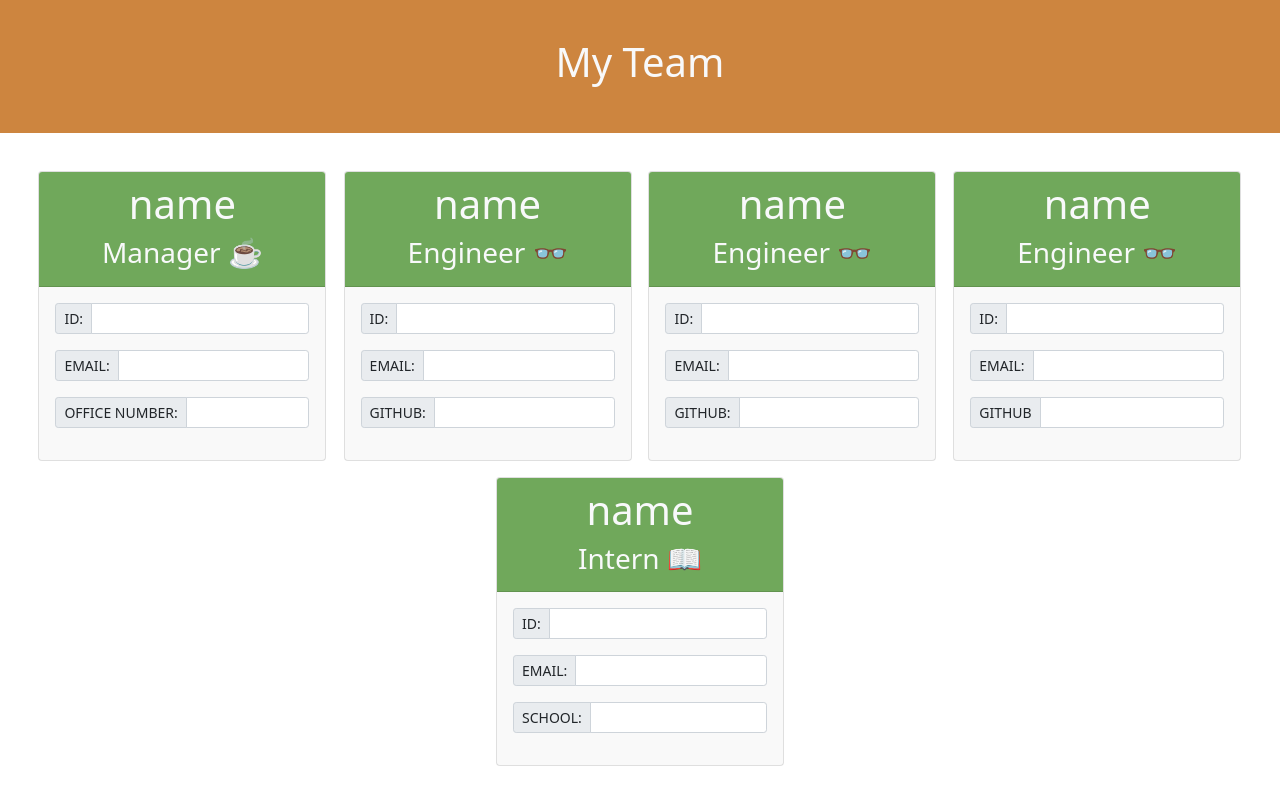
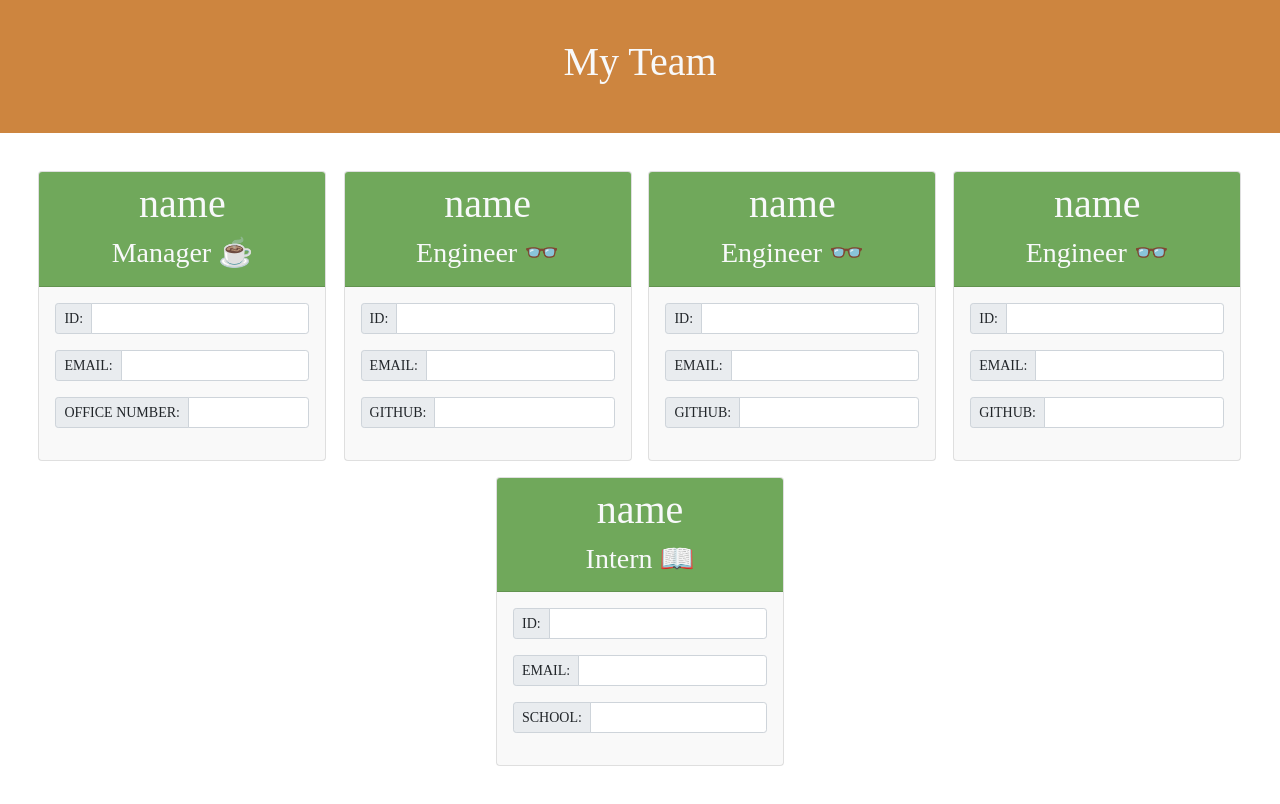
Before and after one commit to dratsavong/probable-waffle, a website: page dist/index.html in a window 1280 px wide. Drawn offline with nearby package versions, Linux system fonts and the light colour scheme.

Commit message:
changed font family on css

```diff
--- a/dist/css/style.css
+++ b/dist/css/style.css
@@ -1,3 +1,3 @@
-container {
-
+h1, h3, span {
+ font-family: 'Times New Roman', Times, serif
 }
--- a/dist/index.html
+++ b/dist/index.html
@@ -98,7 +98,7 @@
                         <input type="text" class="form-control" aria-label="Sizing example input" aria-describedby="inputGroup-sizing-sm">
                     </div>
                     <div class="input-group input-group-sm mb-3">
-                        <span class="input-group-text" id="inputGroup-sizing-sm">GITHUB</span>
+                        <span class="input-group-text" id="inputGroup-sizing-sm">GITHUB:</span>
                         <input type="text" class="form-control" aria-label="Sizing example input" aria-describedby="inputGroup-sizing-sm">
                     </div>
                 </div>
```
